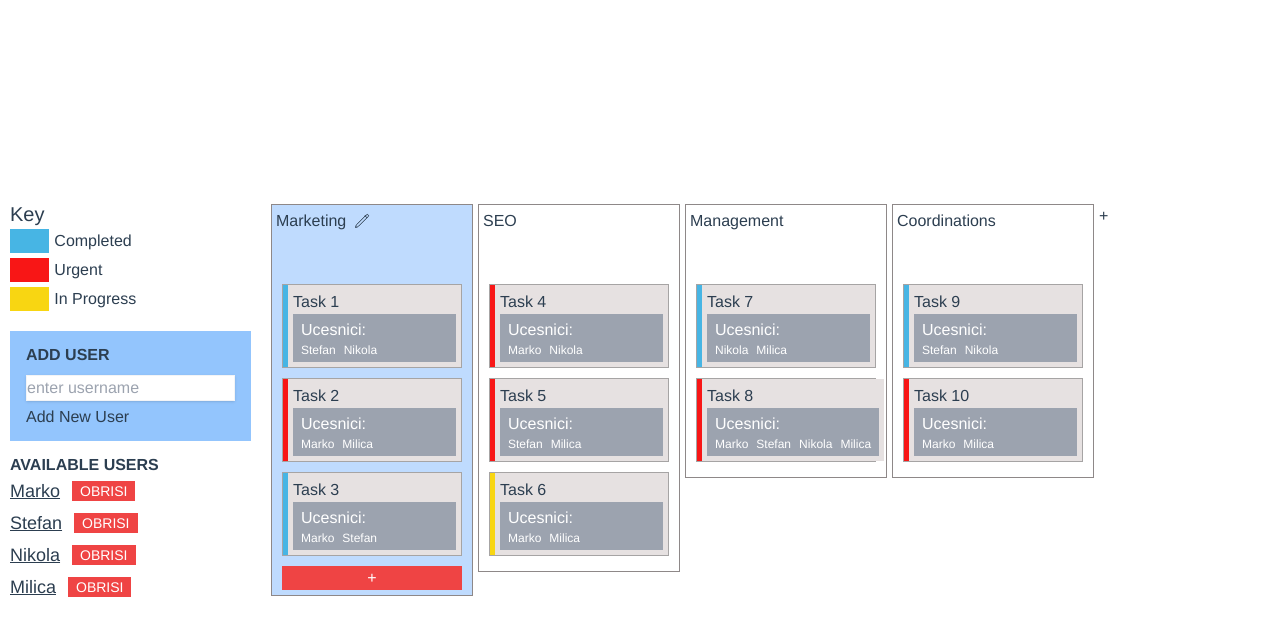
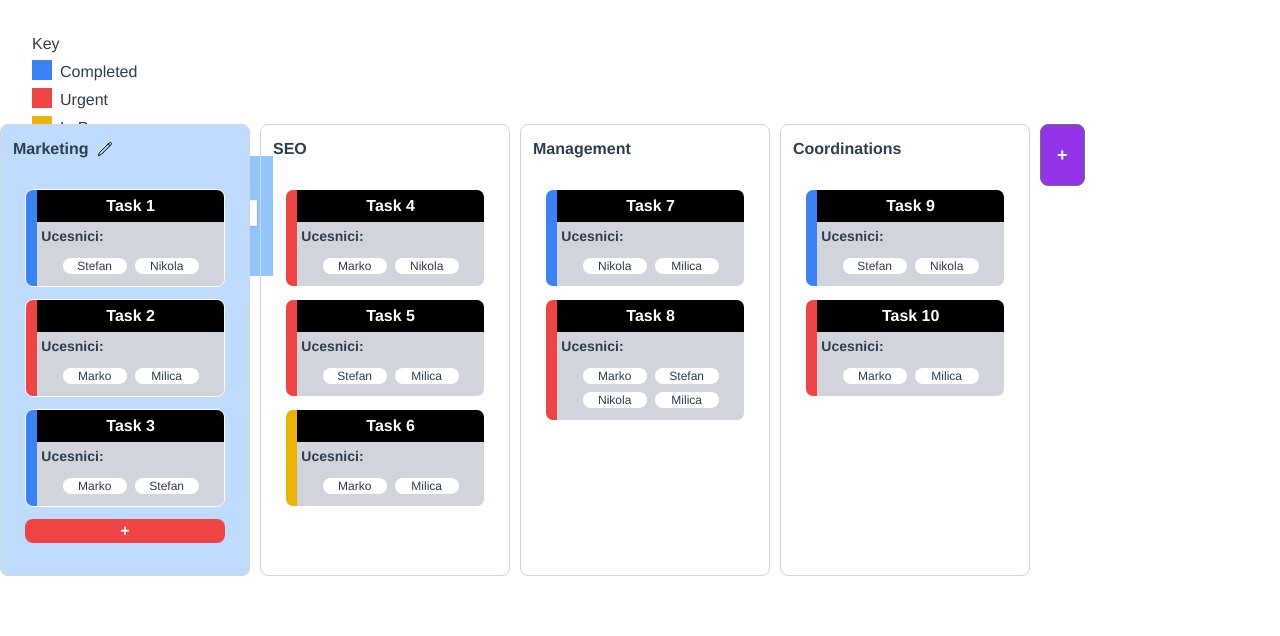
Before and after one commit to vukicaCH/kanban_board, a Vue app: page / in a window 1280 px wide. Shown: the top 636 px of the page. Built offline with nearby package versions, Linux system fonts and the light colour scheme.

Commit message:
design final

```diff
--- a/src/App.vue
+++ b/src/App.vue
@@ -1,10 +1,6 @@
 <template>
-  <div class="container">
-    <div class="content">
       <OptionsAndLegend />
       <TaskBoard/>
-    </div>
-  </div>
 </template>
 
 <script setup>
@@ -25,19 +21,4 @@ import OptionsAndLegend from './components/OptionsAndLegends.vue'
   -moz-osx-font-smoothing: grayscale;
   color: #2c3e50;
 }
-
-.container {
-  display: table;
-  height: 100%;
-  position: absolute;
-  width: 100%;
-  display: flex;
-  align-items: center;
-  justify-content: center;
-}
-
-.content {
-  display: grid;
-  grid-template-columns: 1fr 5fr;
-}
 </style>
--- a/src/components/EditTaskForm.vue
+++ b/src/components/EditTaskForm.vue
@@ -1,24 +1,30 @@
 <template>
-    <div class="edit-task">
-        <input type="text" v-model="task.text" />
-        <select v-model="task.key">
+    <div class="w-[200px] space-y-2 bg-gray-300 overflow-hidden rounded-lg">
+        <input type="text" v-model="task.text" class="w-full"/>
+        <select v-model="task.key" class="w-full">
             <option disabled value="">Please select key</option>
-            <option class="completed" value="1">
+            <option class="bg-blue-500" value="1">
                 <div>Completed</div>
             </option>
-            <option class="urgent" value="2">
+            <option class="bg-red-500" value="2">
                 <div>Urgent</div>
             </option>
-            <option class="in-progress" value="3">
+            <option class="bg-yellow-500" value="3">
                 <div>In Progress</div>
             </option>
         </select>
         <UserPicker @userSelected="(users) => task.collaborators = users" :collaborators="task.collaborators"/>
-        <div class="edit-task-buttons">
-            <button @click="emit('taskEditDone');">Cancel</button>
-            <button @click="submitEditTask()" :disabled="!(task.text && task.key && task.collaborators.length)"
-                :class="{ 'disabled:opacity-50': !(task.text && task.key && task.collaborators.length) }">Edit</button>
-            <button class="bg-red-500" @click="deleteTask">Delete</button>
+        <div class="flex justify-between text-white gap-2">
+            <button @click="emit('taskEditDone');" class="py-1 px-2 bg-gray-600 rounded-lg">Cancel</button>
+            <button class="py-1 px-2 bg-red-500 border border-gray-500 rounded-lg" @click="deleteTask">Delete</button>
+            <button
+                @click="submitEditTask()"
+                :disabled="!(task.text && task.key && task.collaborators.length)"
+                :class="{ 'disabled:opacity-50': !(task.text && task.key && task.collaborators.length) }"
+                class="py-1 px-2 bg-blue-300 border border-gray-500 rounded-lg"
+            >
+            Edit
+            </button>
         </div>
     </div>
 </template>
@@ -45,42 +51,3 @@ const deleteTask = () => {
 }
 
 </script>
-
-<style scoped>
-.edit-task {
-    width: 180px;
-    min-height: 50px;
-    display: flex;
-    flex-direction: column;
-    gap: 5px;
-}
-
-.edit-task input,select{
-    max-width: 100%;
-    border: 1px solid rgb(166, 164, 164);
-}
-
-.edit-task-buttons {
-    font-size: 13px;
-    font-weight: 500;
-    margin-top: 5px;
-    display: flex;
-    justify-content: flex-end;
-}
-
-.edit-task-buttons button {
-    margin: 0 2px;
-    color: white;
-    border: 1px solid rgb(69, 67, 67);
-    padding: 3px 10px;
-    border-radius: 5px;
-}
-
-.edit-task-buttons button:nth-child(1) {
-    background-color: grey;
-}
-
-.edit-task-buttons button:nth-child(2) {
-    background-color: rgb(53, 175, 189);
-}
-</style>
--- a/src/components/NewTaskForm.vue
+++ b/src/components/NewTaskForm.vue
@@ -1,23 +1,23 @@
 <template>
-    <div class="new-task">
-        <input type="text" v-model="taskText" placeholder="Task Name..."/>
-        <select v-model="taskKeyColor">
+    <div class="w-[200px] space-y-2 bg-gray-300 overflow-hidden rounded-lg">
+        <input type="text" class="w-full" v-model="taskText" placeholder="Task Name..."/>
+        <select v-model="taskKeyColor" class="w-full">
             <option disabled value="">Please select key</option>
-            <option class="completed" value="1">
+            <option class="bg-blue-500" value="1">
                 <div>Completed</div>
             </option>
-            <option class="urgent" value="2">
+            <option class="bg-red-500" value="2">
                 <div>Urgent</div>
             </option>
-            <option class="in-progress" value="3">
+            <option class="bg-yellow-500" value="3">
                 <div>In Progress</div>
             </option>
         </select>
         <UserPicker @userSelected="(users) => taskUsers = users" :collaborators="taskUsers"/>
-        <div class="new-task-buttons">
-            <button @click="props.close()">Cancel</button>
+        <div class="flex justify-between text-white gap-2">
+            <button class="py-1 px-2 bg-gray-600 rounded-lg" @click="props.close()">Cancel</button>
             <button @click="submitNewTask()" :disabled="!isDisabled"
-                :class="{ 'disabled:opacity-50': !isDisabled }">Add Task</button>
+             class="py-1 px-2 bg-blue-300 border border-gray-500 rounded-lg"   :class="{ 'disabled:opacity-50': !isDisabled }">Add Task</button>
         </div>
     </div>
 </template>
@@ -44,55 +44,3 @@ const submitNewTask = () => {
     props.close();
 }
 </script>
-
-<style scoped>
-.new-task {
-    width: 180px;
-    min-height: 50px;
-    display: flex;
-    flex-direction: column;
-    gap: 5px;
-}
-
-.new-task input,
-select {
-    max-width: 100%;
-    border: 1px solid rgb(166, 164, 164);
-}
-
-.new-task-buttons {
-    font-size: 13px;
-    font-weight: 500;
-    margin-top: 5px;
-    display: flex;
-    justify-content: flex-end;
-}
-
-.new-task-buttons button {
-    margin: 0 2px;
-    color: white;
-    border: 1px solid rgb(69, 67, 67);
-    padding: 3px 10px;
-    border-radius: 5px;
-}
-
-.new-task-buttons button:nth-child(1) {
-    background-color: grey;
-}
-
-.new-task-buttons button:nth-child(2) {
-    background-color: rgb(53, 175, 189);
-}
-
-.urgent {
-    background-color: rgb(248, 22, 22);
-}
-
-.completed {
-    background-color: rgb(71, 181, 228);
-}
-
-.in-progress {
-    background-color: rgb(248, 214, 18);
-}
-</style>
--- a/src/components/NewTaskRowForm.vue
+++ b/src/components/NewTaskRowForm.vue
@@ -1,13 +1,18 @@
 <template>
     <div v-if="!store.isNewTaskRowFormOpened">
-        <button @click="store.openNewTaskRowForm()">+</button>
+        <button
+            @click="store.openNewTaskRowForm()"
+            class="p-4 bg-purple-600 border border-gray-500 rounded-lg font-bold text-lg text-white"
+        >
+            +
+        </button>
     </div>
-    <div v-else class="task-row">
+    <div v-else class="flex flex-col justify-center items-center border border-gray-300 rounded-lg">
         <input type="text" v-model="taskRowName" placeholder="Name..." />
-        <div class="new-task-row-buttons">
-            <button @click="store.closeNewTaskRowForm">Cancel</button>
+        <div class="flex justify-between text-white gap-2 mt-3">
+            <button @click="store.closeNewTaskRowForm" class="py-1 px-2 bg-gray-600 rounded-lg">Cancel</button>
             <button @click="submitNewTaskRow" :disabled="!taskRowName"
-                :class="{ 'disabled:opacity-50': !taskRowName }">Add Row</button>
+                :class="{ 'disabled:opacity-50': !taskRowName }" class="py-1 px-2 bg-blue-300 border border-gray-500 rounded-lg">Add Row</button>
         </div>
     </div>
 </template>
@@ -26,41 +31,3 @@ const submitNewTaskRow = () => {
 }
 
 </script>
-
-<style scoped>
-.task-row {
-    display: flex;
-    flex-direction: column;
-    justify-content: center;
-    align-items: center;
-    max-width: 220px;
-    max-height: fit-content;
-    padding: 5px 10px;
-    cursor: pointer;
-    border: 1px solid rgb(142, 136, 136);
-}
-
-.new-task-row-buttons {
-    font-size: 13px;
-    font-weight: 500;
-    margin-top: 5px;
-    display: flex;
-    justify-content: flex-end;
-}
-
-.new-task-row-buttons button {
-    margin: 0 2px;
-    color: white;
-    border: 1px solid rgb(69, 67, 67);
-    padding: 3px 10px;
-    border-radius: 5px;
-}
-
-.new-task-row-buttons button:nth-child(1) {
-    background-color: grey;
-}
-
-.new-task-row-buttons button:nth-child(2) {
-    background-color: rgb(53, 175, 189);
-}
-</style>
--- a/src/components/OptionsAndLegends.vue
+++ b/src/components/OptionsAndLegends.vue
@@ -1,32 +1,34 @@
 <template>
-    <div class="options-and-legend">
-        <h1>Key</h1>
-        <div class="task-keys">
-            <div class="task-key">
-                <div class="task-key-color completed"></div>
-                <div class="task-key-color-meaning">Completed</div>
+        <div class="flex justify-start items-center p-8 -mb-12">
+            <div class="flex flex-col space-y-1">
+            <h1>Key</h1>
+            <div class="flex gap-2">
+                <div class="w-5 h-5 bg-blue-500"></div>
+                <div>Completed</div>
             </div>
-            <div class="task-key">
-                <div class="task-key-color urgent"></div>
-                <div class="task-key-color-meaning">Urgent</div>
+            <div class="flex gap-2">
+                <div class="w-5 h-5 bg-red-500"></div>
+                <div>Urgent</div>
             </div>
-            <div class="task-key">
-                <div class="task-key-color in-progress"></div>
-                <div class="task-key-color-meaning">In Progress</div>
+            <div class="flex gap-2">
+                <div class="w-5 h-5 bg-yellow-500"></div>
+                <div>In Progress</div>
+            </div>
             </div>
         </div>
-        <div class="actions mt-5 space-y-3">
+
+        <div class="absolute p-8 space-y-4">
             <div class="bg-blue-300 px-4 py-3">
-                <h3 class="font-bold">ADD USER</h3>
-                <div class="flex flex-col items-start gap-1 mt-2">
-                    <input v-model="userName" class="shadow border border-gray-100" placeholder="enter username"/>
-                    <button @click="store.addUser(userName)" :disabled="!userName">Add New User</button>
-                </div>
+                    <h3 class="font-bold">ADD USER</h3>
+                    <div class="flex flex-col items-start gap-1 mt-2">
+                        <input v-model="userName" class="shadow border border-gray-100" placeholder="enter username"/>
+                        <button @click="addUser" :disabled="!userName" class="py-1 px-2 bg-white border border-gray-500 rounded-lg">Add New User</button>
+                    </div>
             </div>
             <div>
                 <h3 class="font-bold">AVAILABLE USERS</h3>
 
-                <div class="flex flex-col space-y-1">
+                <div class="grid space-y-1 max-h-[400px]" :class="{'overflow-y-scroll' : store.users.length > 15}">
                     <div v-for="user in store.users" :key="user.id" class="flex items-center">
                         <span class="underline text-lg">{{ user.name }}</span>
                         <button class="text-sm bg-red-500 text-white px-2 ml-3" @click="store.deleteUser(user.id)">OBRISI</button>
@@ -34,7 +36,6 @@
                 </div>
             </div>
         </div>
-    </div>
 </template>
 
 <script setup>
@@ -44,39 +45,9 @@ import {ref} from 'vue';
 const store = useStore();
 
 const userName = ref('');
+
+const addUser = () =>{
+    store.addUser(userName.value);
+    userName.value = '';
+}
 </script>
-
-<style scoped>
-.options-and-legend {
-    padding: 10px;
-}
-
-.options-and-legend h1 {
-    font-size: 20px;
-    font-weight: 500;
-}
-
-.task-keys {
-    display: flex;
-    flex-direction: column;
-    gap: 5px;
-}
-
-.task-key {
-    display: grid;
-    grid-template-columns: 1fr 5fr;
-    gap: 5px;
-}
-
-.urgent {
-    background-color: rgb(248, 22, 22);
-}
-
-.completed {
-    background-color: rgb(71, 181, 228);
-}
-
-.in-progress {
-    background-color: rgb(248, 214, 18);
-}
-</style>
--- a/src/components/SingleTask.vue
+++ b/src/components/SingleTask.vue
@@ -1,12 +1,12 @@
 <template>
-    <div v-if="!isTaskBeingEdited" class="task" @dblclick="disableDrag()">
-        <div class="task-importance" :class="color"></div>
-        <div class="task-data">
-            <h3 class="task-name">{{ task.text }}</h3>
-            <div class="task-collaborators bg-gray-400 text-white py-1 px-2">
-                <span>Ucesnici:</span>
-                <ul class="text-xs flex space-x-2">
-                    <li v-for="user in users" :key="user.id">
+    <div v-if="!isTaskBeingEdited" class="w-[200px] rounded-lg flex overflow-hidden border border-white" @dblclick="disableDrag()">
+        <div class="w-3" :class="color"></div>
+        <div class="w-full">
+            <h3 class="text-center text-white bg-black font-bold py-1">{{ task.text }}</h3>
+            <div class="bg-gray-300 flex flex-col justify-center items-center p-3 relative">
+                <span class="text-sm font-bold absolute top-1 left-1">Ucesnici:</span>
+                <ul class="text-xs mt-6 grid grid-cols-2 gap-2">
+                    <li v-for="user in users" :key="user.id" class="block w-16 h-4 bg-white text-center rounded-lg">
                         {{ user.name }}
                     </li>
                 </ul>
@@ -33,11 +33,11 @@ const isTaskBeingEdited = ref(false);
 function taskColor() {
     switch (task.key) {
         case "1":
-            return 'completed';
+            return 'bg-blue-500';
         case "2":
-            return 'urgent';
+            return 'bg-red-500';
         case "3":
-            return 'in-progress';
+            return 'bg-yellow-500';
     }
 }
 
@@ -70,26 +70,6 @@ watch(()=> props.task, ()=>{
 </script>
 
 <style scoped>
-.task {
-    border: 1px solid rgb(166, 164, 164);
-    width: 180px;
-    max-height: fit-content;
-    min-height: 50px;
-    display: flex;
-    margin: 10px 0;
-}
-
-.task-importance {
-    background-color: rgb(71, 181, 228);
-    min-width: 5px;
-    max-width: 5px;
-}
-
-.task-data {
-    flex-grow: 1;
-    padding: 5px;
-    background-color: rgb(230, 225, 225);
-}
 
 .urgent {
     background-color: rgb(248, 22, 22);
--- a/src/components/TaskBoard.vue
+++ b/src/components/TaskBoard.vue
@@ -1,5 +1,5 @@
 <template>
-        <div class="task-board">
+        <div class="grid grid-cols-5 auto-rows-fr m-auto min-w-[800px] max-w-fit gap-5 mb-16">
             <TaskRow
                 v-for="group in groups" :group="group" :key="group.id"
                 @click="store.changeSelectedTaskRow(group.id)"
@@ -18,16 +18,3 @@ const store = useStore();
 
 const {groups} = storeToRefs(store);
 </script>
-
-<style scoped>
-.task-board {
-    display: grid;
-    grid-auto-rows: 1fr;
-    grid-template-columns: repeat(5,1fr);
-    gap: 5px;
-    padding: 10px;
-    min-width: 800px;
-    max-width: fit-content;
-    margin: auto;
-}
-</style>
--- a/src/components/TaskRow.vue
+++ b/src/components/TaskRow.vue
@@ -1,18 +1,18 @@
 <template>
-    <div class="task-row" :class="{'bg-blue-200' : isSelectedRow}">
-        <div class="absolute top-1 left-1">
-            <div class="task-row-name" v-if="editMode && isSelectedRow">
+    <div class="flex flex-col relative w-[250px] cursor-pointer border border-gray-300 rounded-lg" :class="{'bg-blue-200' : isSelectedRow}">
+        <div class="absolute top-3 left-3">
+            <div class="flex flex-col" v-if="editMode && isSelectedRow">
                 <input type="text" v-model="rowName" />
                 <button @click="editName()">Save</button>
             </div>
             <div class="flex items-center gap-2" v-else>
-                <h2>{{ props.group.name }}</h2>
-                <PencilIcon class="w-4 h-4" @click="toggleEdit()"  v-if="isSelectedRow"/>
+                <h2 class="font-bold">{{ props.group.name }}</h2>
+                <PencilIcon class="w-4 h-4 text-black hover:text-white" @click="toggleEdit()"  v-if="isSelectedRow"/>
             </div>
         </div>
-        <div class="w-100 mt-16">
+        <div class="w-100 mt-16 mb-8 m-auto">
             <draggable
-                class="tasks"
+                class="w-100 space-y-3 min-h-[100px]"
                 v-model="tasks"
                 group="tasks"
                 item-key="id"
@@ -30,10 +30,10 @@
             </draggable>
             <div
                 v-if="isSelectedRow"
-                class="w-full flex flex-col gap-2"
+                class="min-w-[200px] w-full flex flex-col gap-2 mt-3"
             >
                 <span
-                    class="inline-block w-full bg-red-500 text-center font-medium text-white"
+                    class="w-[200px] inline-block w-full bg-red-500 text-center text-white rounded-lg font-bold"
                     v-if="!addMode"
                     @click="toggleAdd"
                 >
@@ -100,17 +100,6 @@ watch(()=> tasks.value, ()=>{
 </script>
 
 <style scoped>
-.task-row {
-    display: flex;
-    flex-direction: column;
-    justify-content: center;
-    max-width: 220px;
-    max-height: fit-content;
-    padding: 5px 10px;
-    cursor: pointer;
-    border: 1px solid rgb(142, 136, 136);
-    position:relative;
-}
 
 .task-row-name {
     display: flex;
--- a/src/components/UserPicker.vue
+++ b/src/components/UserPicker.vue
@@ -22,9 +22,9 @@ const toggleUserAssign = (userId) => {
 </script>
 
 <template>
-    <div class="grid grid-cols-2 gap-2">
+    <div class="grid grid-cols-2 gap-2 mx-2">
             <div
-                class="bg-white text-center shadow rounded-lg"
+                class="bg-white text-center text-xs shadow rounded-lg p-0"
                 v-for="user in users"
                 :key="user.id"
                 @click="toggleUserAssign(user.id)"
```
